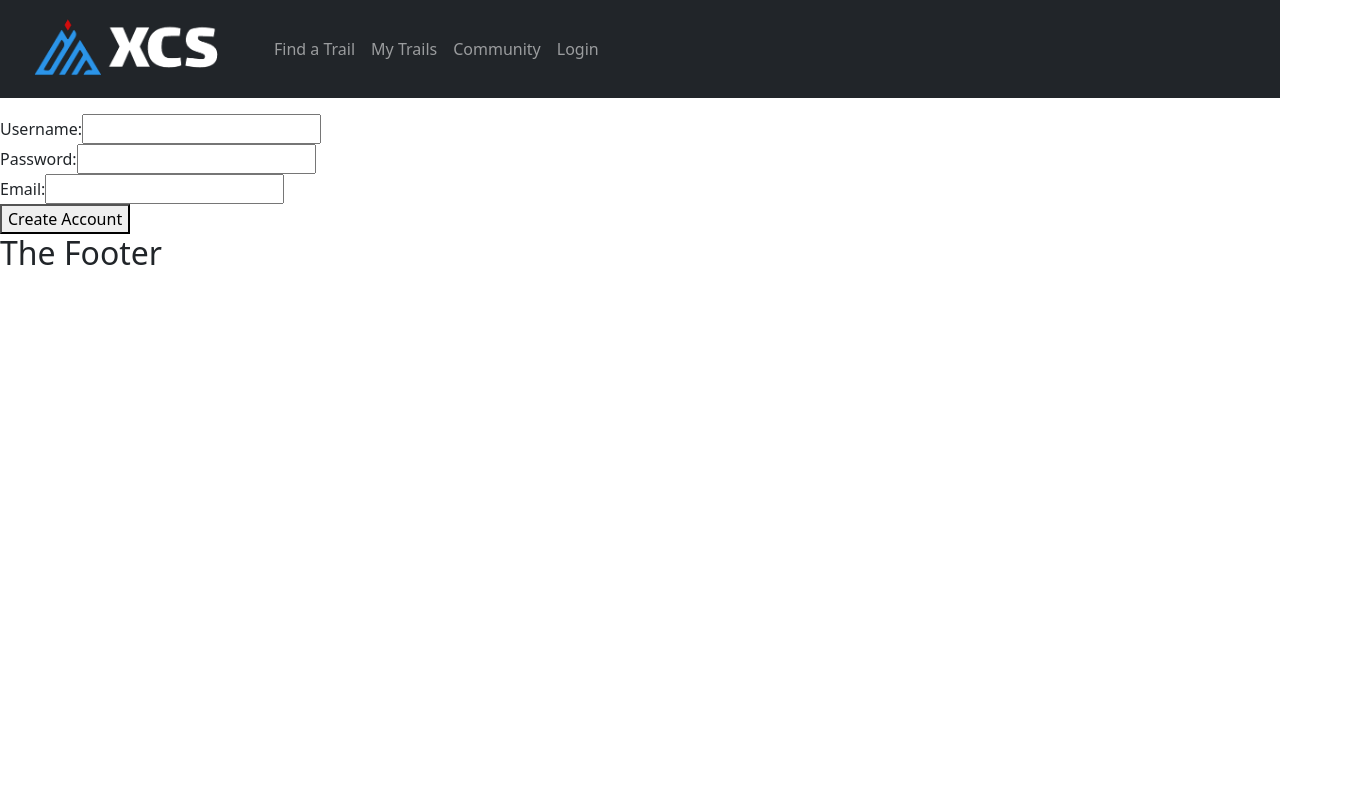
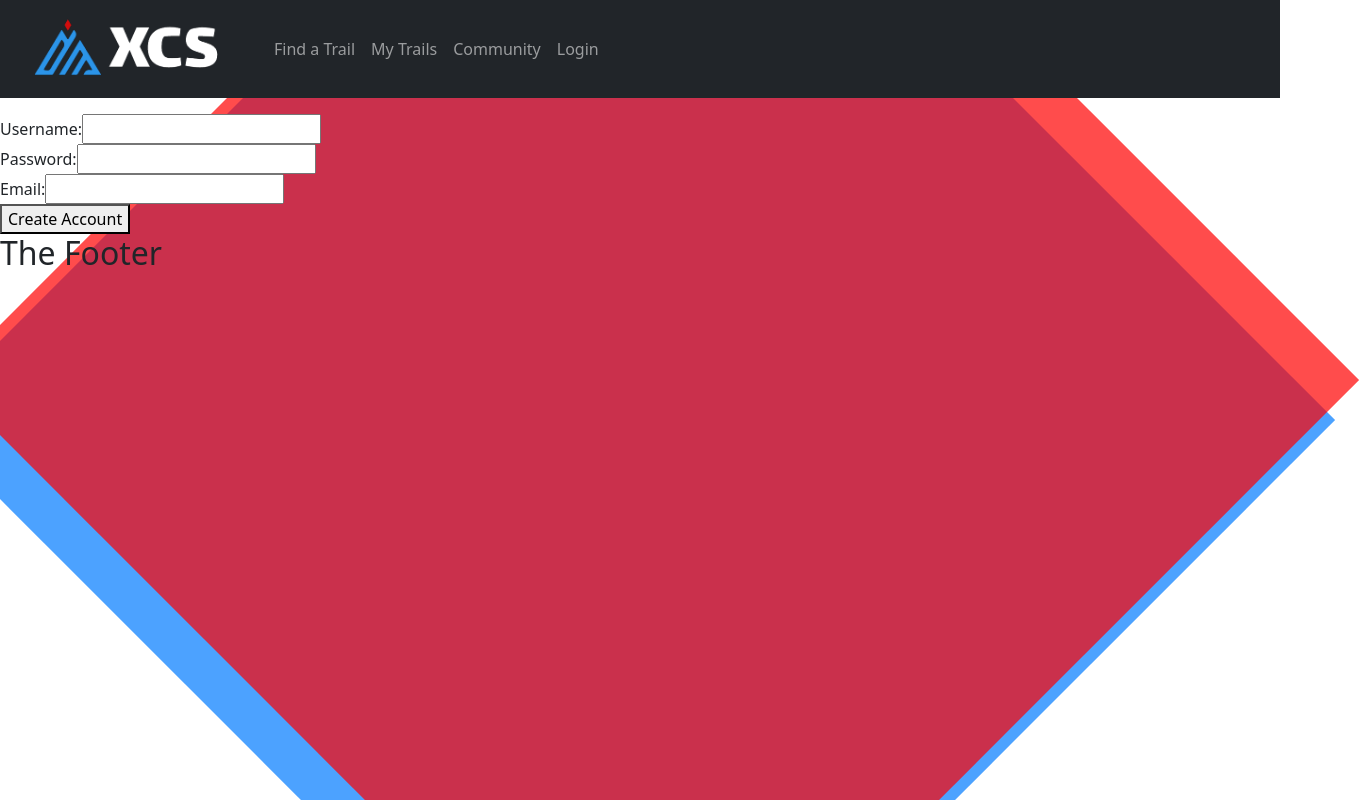
Before and after one commit to kmaule15/xcski-frontend, a React (Create React App) app: page /signup in a window 1280 px wide. Shown: the top 800 px of the page, 1359 px wide, since content can reach past the window. Built offline with nearby package versions, Linux system fonts and the light colour scheme.

Commit message:
Bryan fixed my css

```diff
--- a/src/components/Login/CreateAccount.tsx
+++ b/src/components/Login/CreateAccount.tsx
@@ -1,5 +1,5 @@
 import React, { useState } from 'react';
-import "./Login.css"
+import "./createAccount.css"
 import './BackgroundSquares.css';
 
 const CreateAccount = () => {
@@ -75,6 +75,7 @@ const CreateAccount = () => {
 
             <br />
             <button type="submit">Create Account</button>
+            <div className="squares-background"></div>
         </form>
     );
 }
```
Also changed, not shown: src/components/Login/createAccount.css (added).
